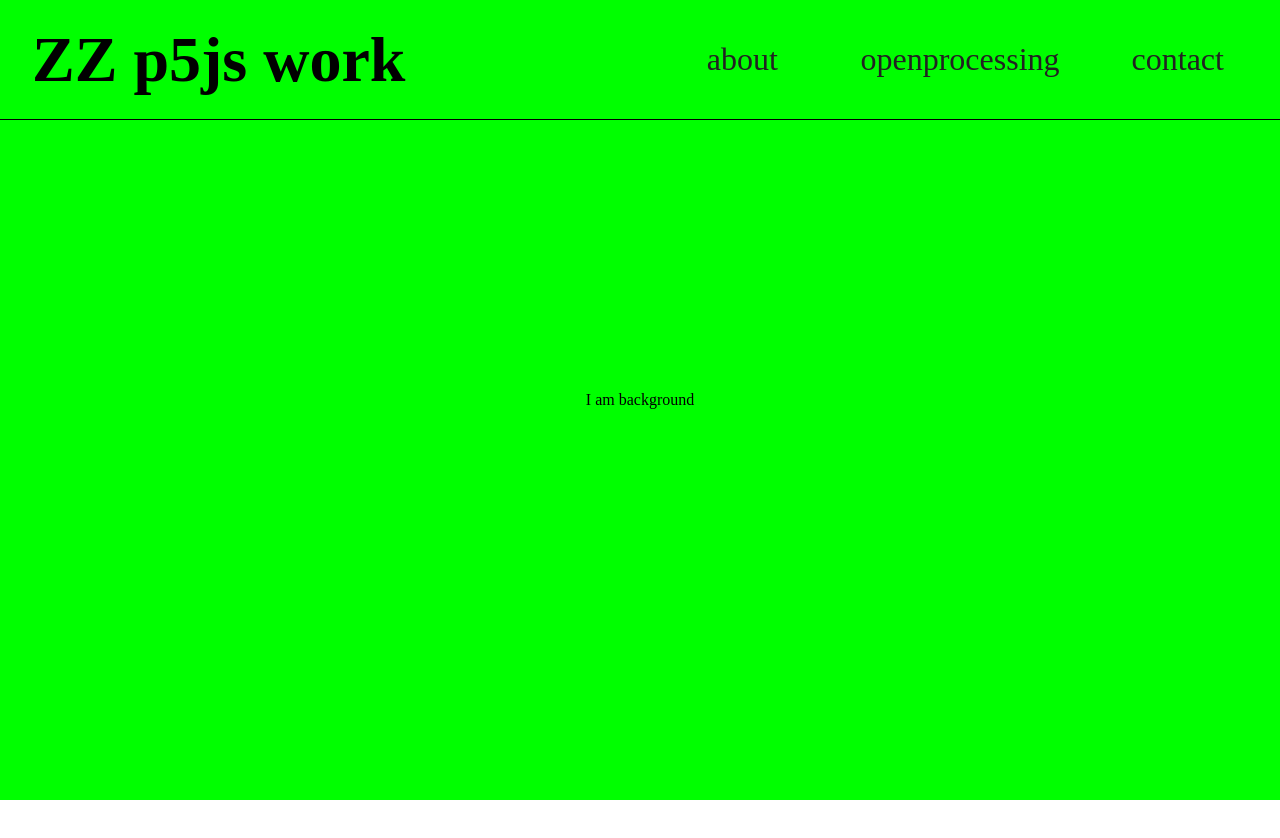
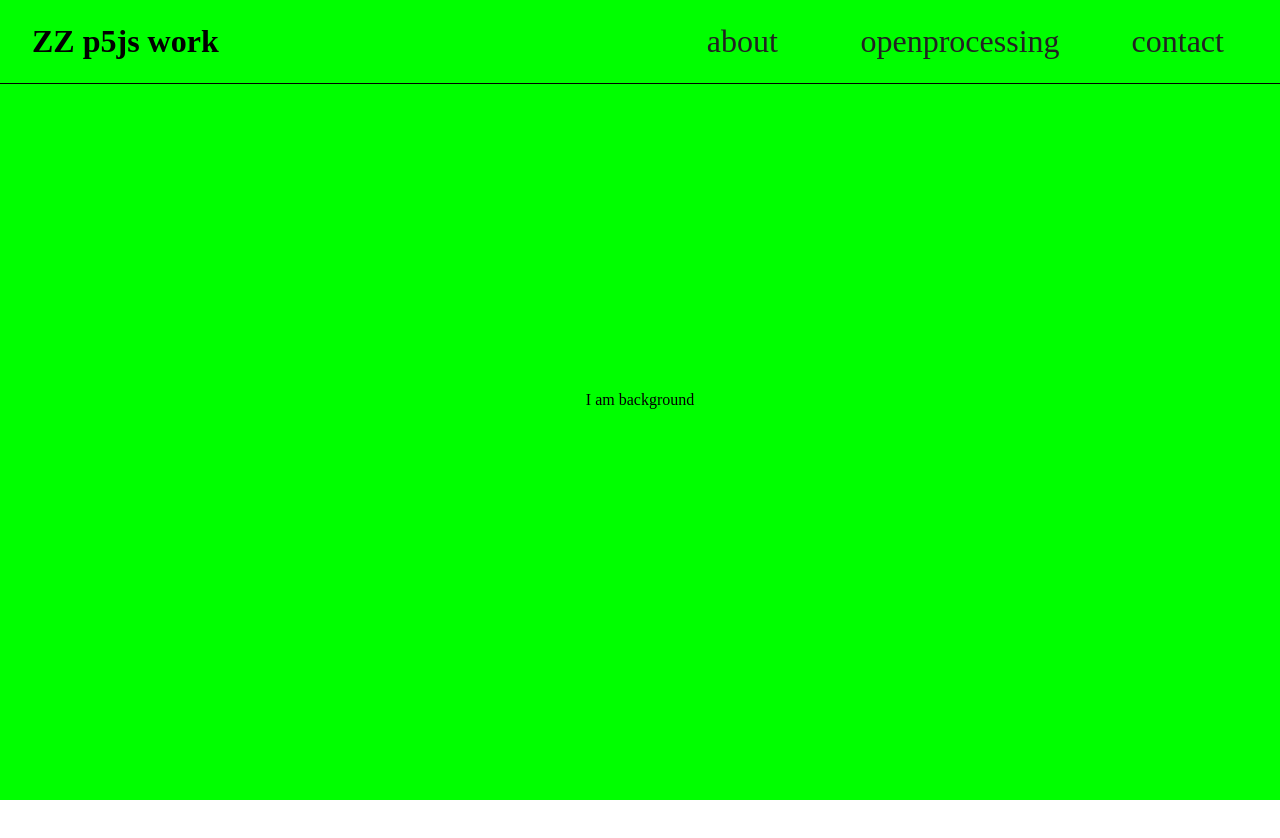
Before and after one commit to ZhaoHouLin/myP5jsWork, a Vue app: page / in a window 1280 px wide. Shown: the top 838 px of the page. Before the commit the page ends 800 px from the top, so only its background shows below. Built offline with nearby package versions, Linux system fonts and the light colour scheme.

Commit message:
edit Navbar.vue style & RWD

```diff
--- a/public/index.html
+++ b/public/index.html
@@ -11,6 +11,7 @@
       html ,body {
         margin: 0;
         padding: 0;
+        height: 1000px;
       }
 
     </style>
--- a/src/components/Navbar.vue
+++ b/src/components/Navbar.vue
@@ -15,6 +15,7 @@
 <style lang="stylus" scoped>
 @import '../css/style.styl'
 .header
+  position fixed
   size(100%,auto)
   flexCenter(space-between,center,column)
   .title
@@ -49,25 +50,25 @@
     display none
 
 
-@media screen and (min-width 1024px)
+@media screen and (min-width 1280px)
   h1,i
-    font-size xl
+    font-size md
   i
     display none
   .header
     .title
-      size(100%,120px)
+      size(100%,84px)
       position relative
       .nav
         position absolute
         right 0
         size(50%,100%)
-        flexCenter(space-around,center)
+        flexCenter()
         font-size 1rem
         li
+          padding 0px 16px
           size(100%,100%)
           flexCenter()
-          padding 16px
         li:hover
           background-color #222
           a
--- a/src/css/style.styl
+++ b/src/css/style.styl
@@ -46,10 +46,10 @@ posCenter()
 
 @media screen and (min-width 768px)
   h1,i
-    font-size xl
+    font-size md
 
-@media screen and (min-width 1024px)
+@media screen and (min-width 1280px)
   h1,i
-    font-size xl
+    font-size sm
   i
     display none
```
